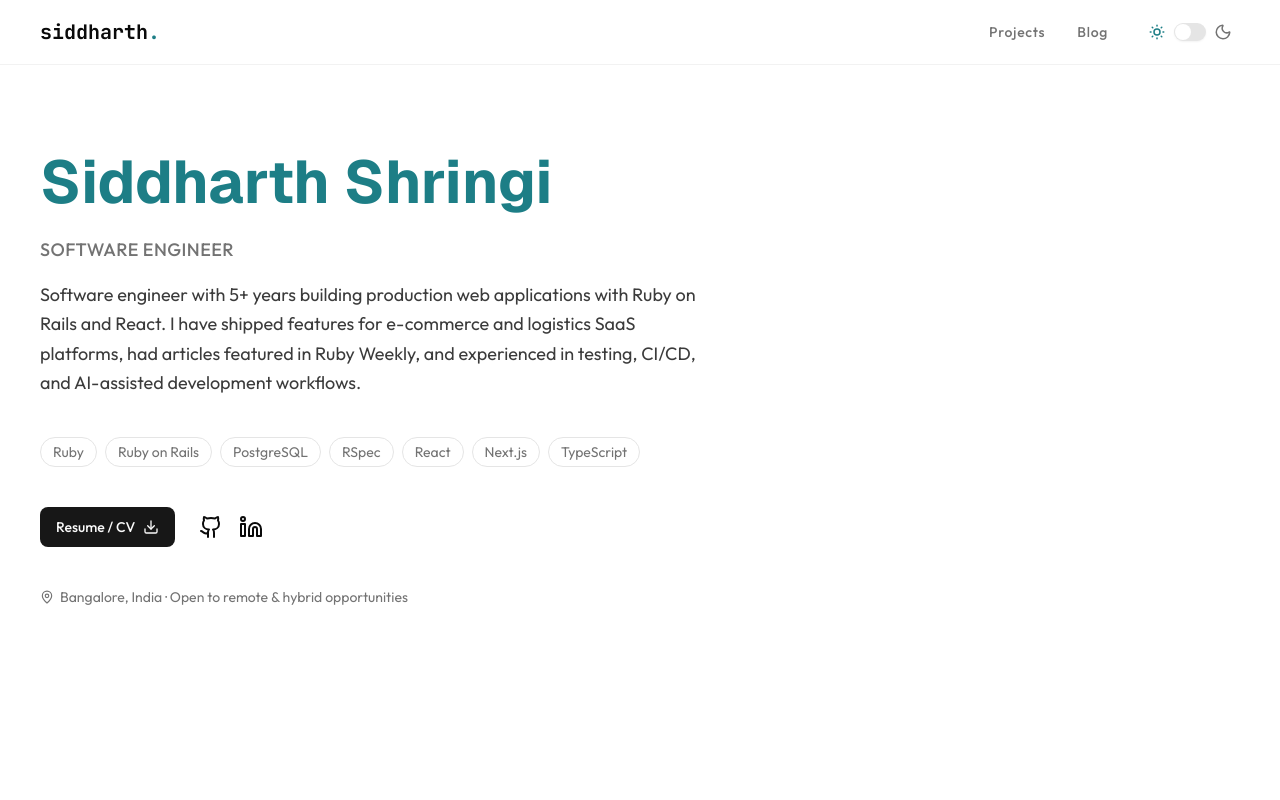
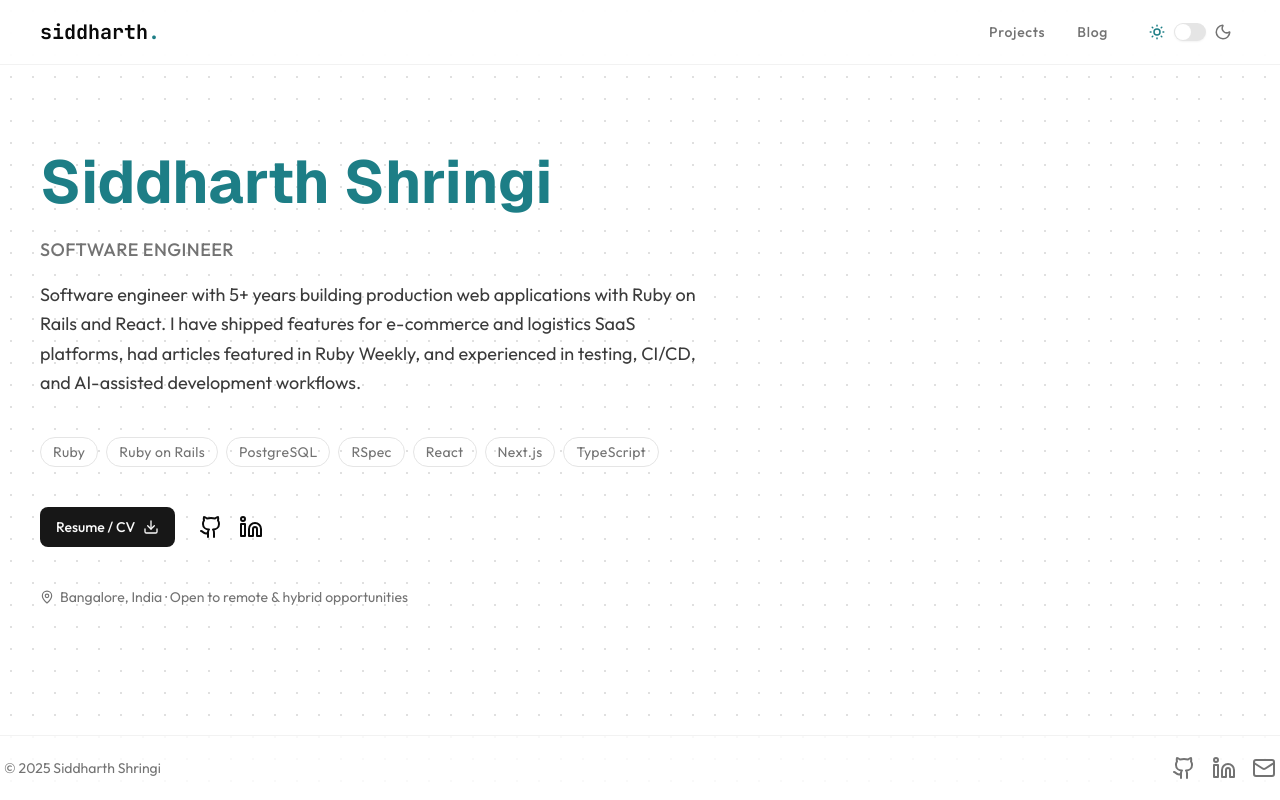
Before and after one commit to SiddharthShringi/siddharth-portfolio, a Next.js app: page / in a window 1280 px wide. Shown: the top 800 px of the page. Built offline with nearby package versions, Linux system fonts and the light colour scheme.

Commit message:
Added doted background

```diff
--- a/app/globals.css
+++ b/app/globals.css
@@ -152,6 +152,11 @@
   }
   body {
     @apply bg-background text-foreground font-outfit;
+    background-image: radial-gradient(circle, oklch(0 0 0 / 0.12) 1.2px, transparent 1.2px);
+    background-size: 22px 22px;
+  }
+  .dark body {
+    background-image: radial-gradient(circle, oklch(1 0 0 / 0.09) 1.2px, transparent 1.2px);
   }
 }
 
--- a/app/page.tsx
+++ b/app/page.tsx
@@ -3,10 +3,8 @@
 
 export default function Home() {
   return (
-    <div className="min-h-screen bg-background">
-      <main>
-        <Introduction />
-      </main>
-    </div>
+    <main>
+      <Introduction />
+    </main>
   );
 }
--- a/app/projects/page.tsx
+++ b/app/projects/page.tsx
@@ -22,7 +22,7 @@
         <div className="py-2 sm:py-4 grid gap-4 sm:gap-6 grid-cols-1 sm:grid-cols-2 lg:grid-cols-3">
           {projects.map((p: Project) => (
             <div
-              className="rounded-2xl border p-4 sm:p-5 flex flex-col"
+              className="rounded-2xl border p-4 sm:p-5 flex flex-col bg-background/30 hover:bg-background/70 transition-colors"
               key={`project-${p.title}-${p.links[0]?.url}`}
             >
               <h2 className="mt-2 sm:mt-4 text-base sm:text-lg lg:text-xl font-semibold text-chart-2">
--- a/components/BlogListItem.tsx
+++ b/components/BlogListItem.tsx
@@ -18,15 +18,14 @@
 
         {readingTime && (
           <>
-            <span className="text-muted-foreground/50">•</span>
+            <span className="text-muted-foreground/50 text-xl">•</span>
             <span className="text-muted-foreground">{readingTime}</span>
           </>
         )}
 
         {tags && tags.length > 0 && (
           <>
-            <span className="text-muted-foreground/50">•</span>
-
+            <span className="text-muted-foreground/50 text-xl">•</span>
             <div className="flex flex-wrap gap-1.5">
               {tags.map((tag) => (
                 <Badge
--- a/components/Footer.tsx
+++ b/components/Footer.tsx
@@ -3,8 +3,8 @@
 
 export default function Footer() {
   return (
-    <footer className="bg-background my-10 px-4 sm:px-6 lg:px-8 xl:px-10">
-      <div className="max-w-7xl mx-auto flex flex-col sm:flex-row justify-between items-center text-sm text-muted-foreground">
+    <footer className="bg-background/80 border-t border-border/50 px-4 sm:px-6 lg:px-8 xl:px-1 py-4 sm:py-0">
+      <div className="max-w-7xl mx-auto flex flex-col sm:flex-row justify-between items-center text-sm text-muted-foreground h-16">
         {/* Left side */}
         <p>&copy; 2025 Siddharth Shringi</p>
 
--- a/components/Introduction.tsx
+++ b/components/Introduction.tsx
@@ -67,7 +67,7 @@
               {stack.map((tech) => (
                 <span
                   key={tech}
-                  className="text-xs md:text-sm px-3 py-1 rounded-full border border-border text-muted-foreground"
+                  className="text-xs md:text-sm px-3 py-1 rounded-full border border-border tracking-wide text-muted-foreground"
                 >
                   {tech}
                 </span>
```
